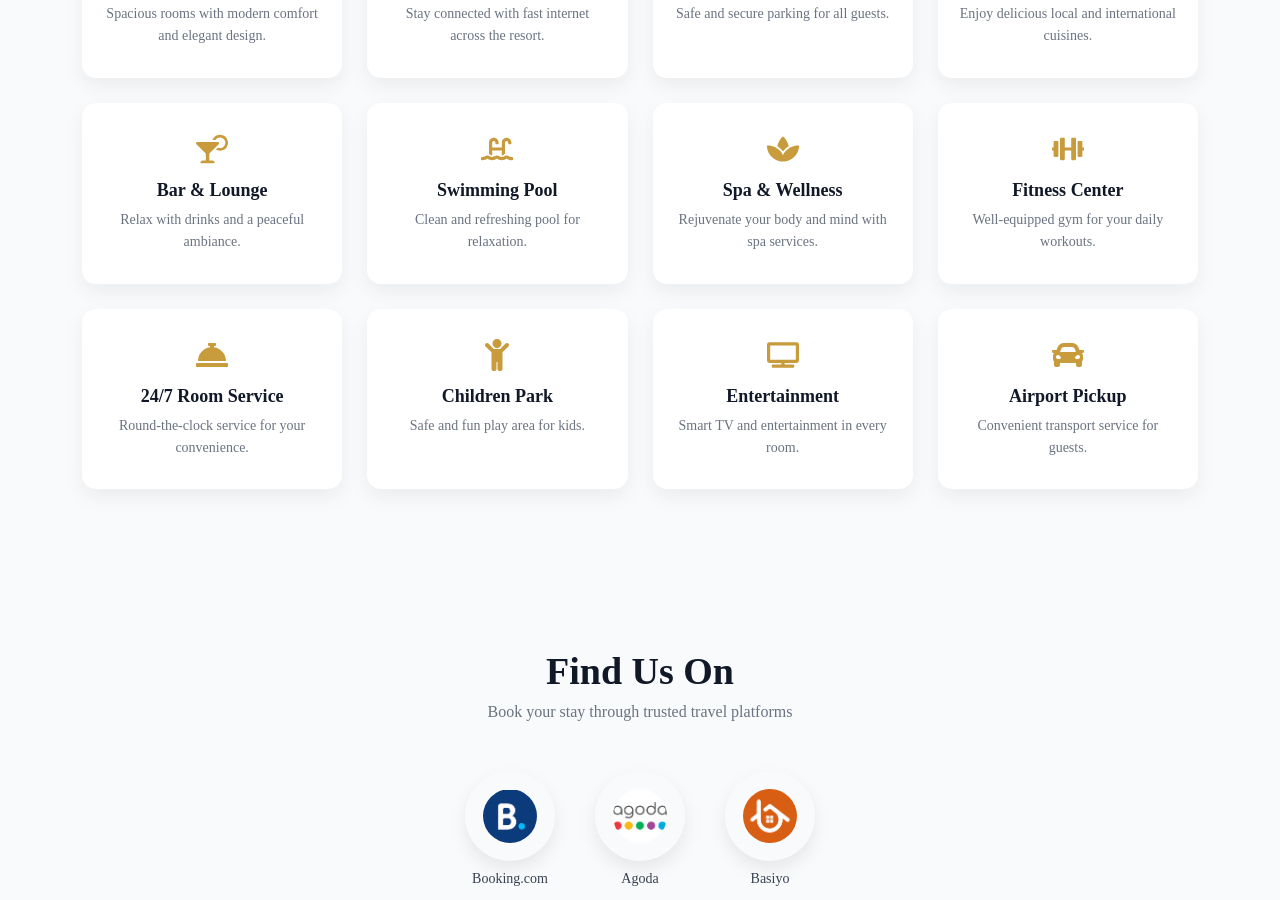
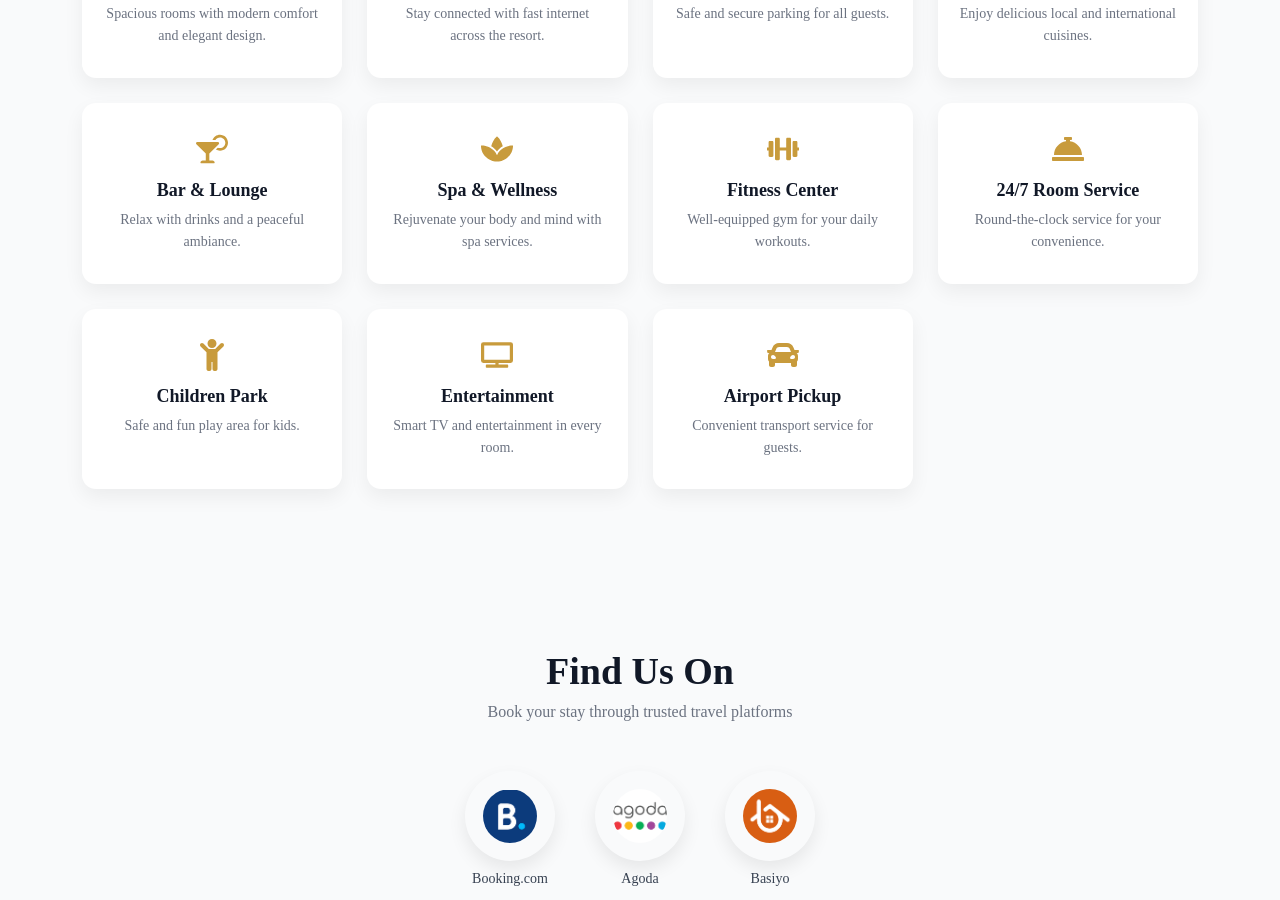
Before and after one commit to shakhiyafishresort/shakhiyaFishResort-Frontend, a React (Create React App) app in the folder frontend/: page / in a window 1280 px wide. Shown: the part 2220-3120 px from the top of the page. Built offline with nearby package versions, Linux system fonts and the light colour scheme; no server answers.

Commit message:
Removed Pool

```diff
--- a/frontend/src/components/Facilities-Section/components/FacilitiesDetails.js
+++ b/frontend/src/components/Facilities-Section/components/FacilitiesDetails.js
@@ -65,11 +65,6 @@ export default function FacilitiesDetails() {
       desc: "Relax with drinks and a peaceful ambiance.",
     },
     {
-      icon: <FaSwimmingPool />,
-      title: "Swimming Pool",
-      desc: "Clean and refreshing pool for relaxation.",
-    },
-    {
       icon: <FaSpa />,
       title: "Spa & Wellness",
       desc: "Rejuvenate your body and mind with spa services.",
```
